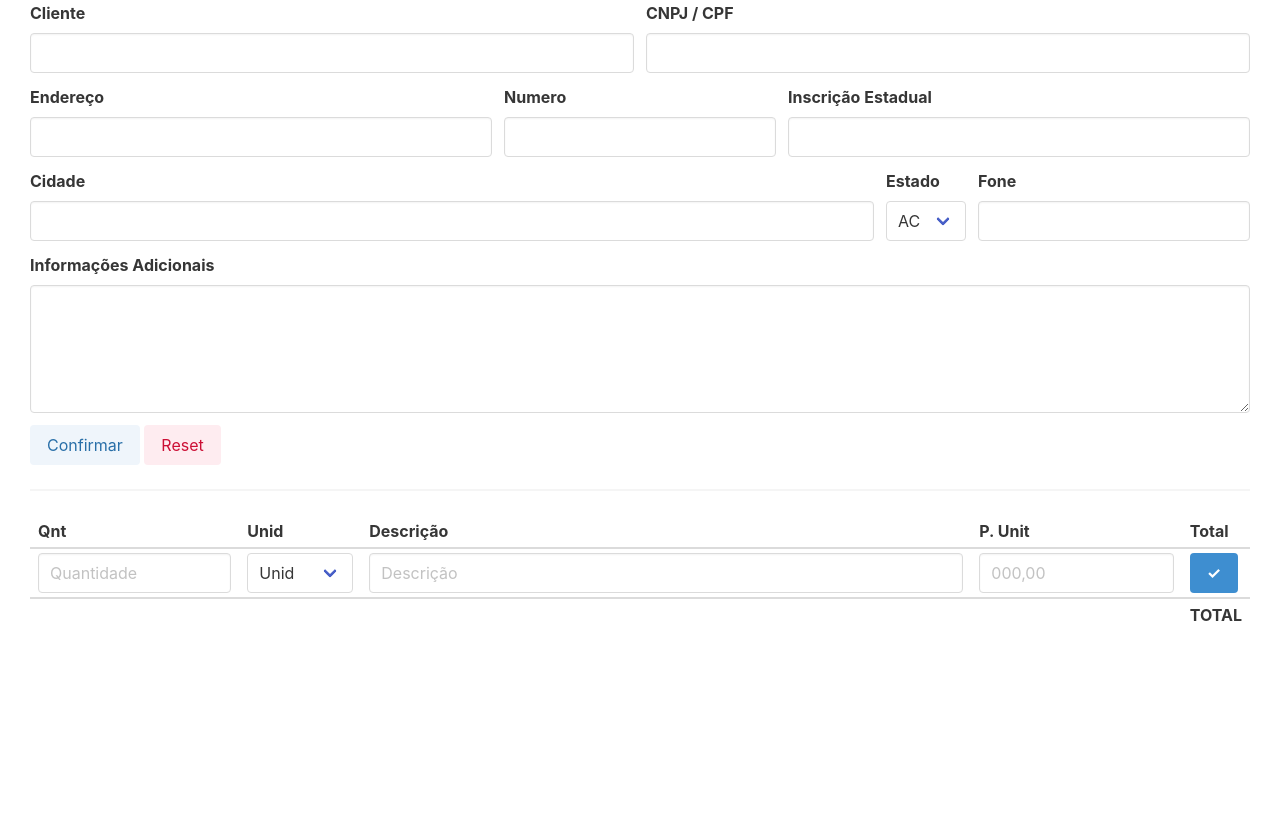
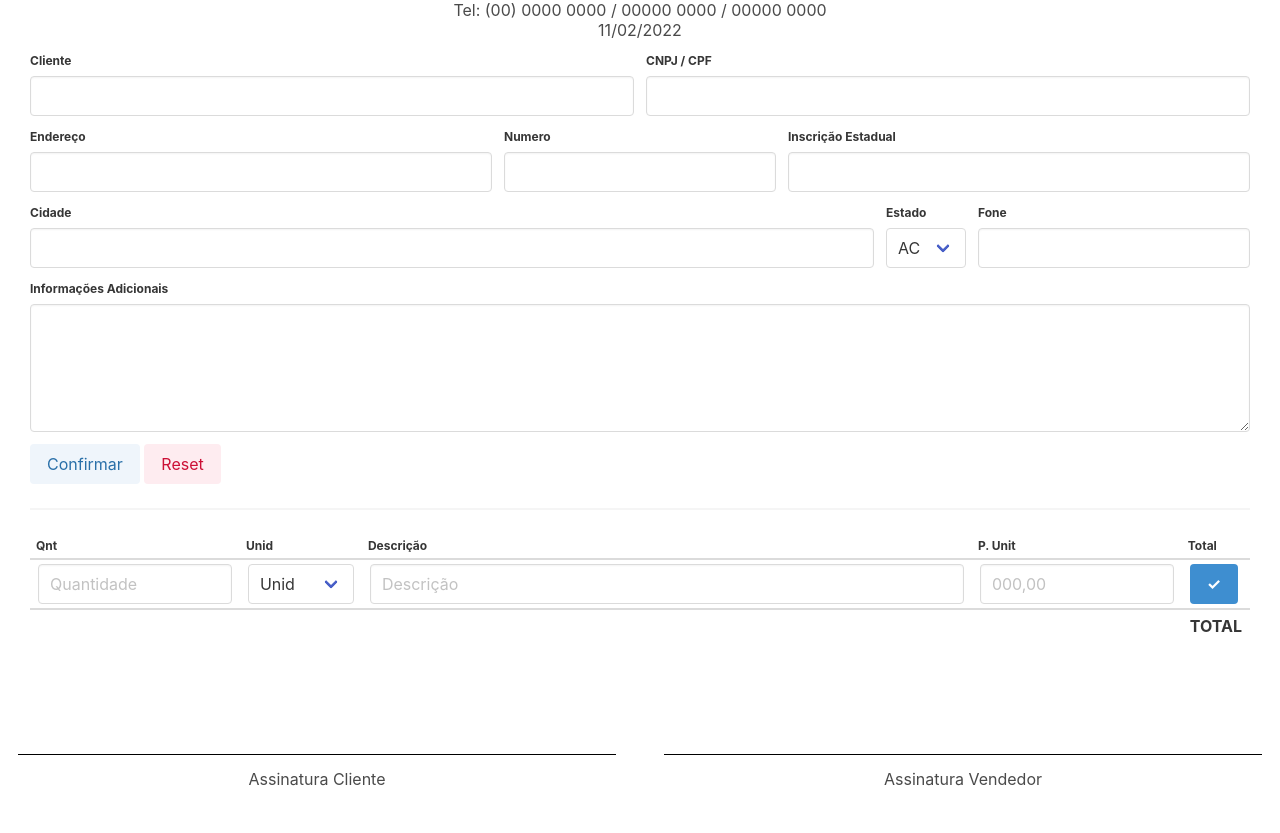
Before and after one commit to Hekxagonal/Orcamentos, an Electron app: page src/index.html in a window 1280 px wide. Shown: the part 118-951 px from the top of the page. Before the commit the page ends 800 px from the top, so only its background shows below. Drawn offline with Linux system fonts and the light colour scheme.

Commit message:
Fornt end finalizado v1.0

```diff
--- a/src/index.html
+++ b/src/index.html
@@ -7,50 +7,58 @@
     <link rel="stylesheet" href="../extra_modules/bulma.css" />
     <link rel="stylesheet" href="style.css" />
     <link href="print.css" media="print" rel="stylesheet" />
-    <title>Criar novo Orçamento</title>
+    <title>ORÇAMENTO</title>
   </head>
   <body>
     <div id="documentHead">
-      <p class="title">Criar novo documento</p>
-      <p id="date" class="subtitle"></p>
+      <section class='cabecario mb-3'>
+        <p class="title is-size-1">NOME DA EMPRESA</p>
+        <p style="margin-bottom: 0" class="subtitle is-size-4">
+          Slogan da Empresa
+        </p>
+        <p style="margin-bottom: 0" class="subtitle is-size-6">
+          Tel: (00) 0000 0000 / 00000 0000 / 00000 0000
+        </p>
+        <p id="date" class="subtitle is-size-6"></p>
+      </section>
       <form id="document-head" autocomplete="off">
         <div class="field is-grouped">
           <div class="control is-expanded switch">
-            <label class="label">Cliente</label>
+            <label class="label is-size-7">Cliente</label>
             <input type="text" class="input form-input" id="client" />
           </div>
 
           <div class="control is-expanded switch">
-            <label class="label">CNPJ / CPF</label>
+            <label class="label is-size-7">CNPJ / CPF</label>
             <input type="text" class="input form-input" id="cnpj" />
           </div>
         </div>
 
         <div class="field is-grouped">
           <div class="control is-expanded switch">
-            <label class="label">Endereço</label>
+            <label class="label is-size-7">Endereço</label>
             <input type="text" class="input" id="end" />
           </div>
 
           <div class="control switch">
-            <label class="label">Numero</label>
+            <label class="label is-size-7">Numero</label>
             <input type="text" class="input form-input" id="number" />
           </div>
 
           <div class="control is-expanded switch">
-            <label class="label">Inscrição Estadual</label>
+            <label class="label is-size-7">Inscrição Estadual</label>
             <input type="text" class="input form-input" id="IE" />
           </div>
         </div>
 
         <div class="field is-grouped">
           <div class="control is-expanded switch">
-            <label class="label">Cidade</label>
+            <label class="label is-size-7">Cidade</label>
             <input type="text" class="input form-input" id="city" />
           </div>
 
           <div class="control switch">
-            <label class="label">Estado</label>
+            <label class="label is-size-7">Estado</label>
             <span id="select" class="select form-input">
               <select class="input" id="state">
                 <option>AC</option>
@@ -83,15 +91,15 @@
           </div>
 
           <div class="control switch">
-            <label class="label">Fone</label>
+            <label class="label is-size-7">Fone</label>
             <input type="text" class="input form-input" id="phone" />
           </div>
         </div>
 
         <div class="field is-grouped">
           <div class="control is-expanded switch">
-            <label class="label">Informações Adicionais</label>
-           <textarea class='textarea input' id="IE"></textarea>
+            <label class="label is-size-7">Informações Adicionais</label>
+            <textarea class="textarea input" id="IE"></textarea>
           </div>
         </div>
 
@@ -110,7 +118,7 @@
     </div>
     <hr />
     <table class="table is-fullwidth is-narrow">
-      <thead>
+      <thead class='is-size-7'>
         <tr>
           <th>Qnt</th>
           <th>Unid</th>
@@ -120,7 +128,7 @@
         </tr>
       </thead>
 
-      <tbody id="prods"></tbody>
+      <tbody id="prods" class="is-size-7"></tbody>
 
       <tfoot>
         <tr>
@@ -134,21 +142,54 @@
 
       <tfoot class="hide-print">
         <tr>
-          <th><input id='qnt' step=".01" type="number" class="input" placeholder="Quantidade"></th>
-          <th><span class="select"><select id="unit">
-            <option>Unid</option>
-            <option>Metros</option>
-            <option>Kgs</option>
-            <option>Pct</option>
-          </select></span></th>
-          <th><input id="descri" type="text" class="input is-expanded" placeholder="Descrição"></th>
-          <th><input id="preco" type="number" step=".01" class="input" placeholder="000,00"></th>
-          <th><a class='button is-info' onclick="documentBody.addElement()" >&#10003;</a></th>
+          <th>
+            <input
+              id="qnt"
+              step=".01"
+              type="number"
+              class="input"
+              placeholder="Quantidade"
+            />
+          </th>
+          <th>
+            <span class="select"
+              ><select id="unit">
+                <option>Unid</option>
+                <option>Metros</option>
+                <option>Kgs</option>
+                <option>Pct</option>
+              </select></span
+            >
+          </th>
+          <th>
+            <input
+              id="descri"
+              type="text"
+              class="input is-expanded"
+              placeholder="Descrição"
+            />
+          </th>
+          <th>
+            <input
+              id="preco"
+              type="number"
+              step=".01"
+              class="input"
+              placeholder="000,00"
+            />
+          </th>
+          <th>
+            <a class="button is-info" onclick="documentBody.addElement()"
+              >&#10003;</a
+            >
+          </th>
         </tr>
       </tfoot>
-
     </table>
-
+    <div class="columns assinaturas">
+      <div class="column assinatura mr-5">Assinatura Cliente</div>
+      <div class="column assinatura ml-5">Assinatura Vendedor</div>
+    </div>
 
     <script src="../config.js"></script>
     <script src="./scripts/classes.js"></script>
--- a/src/print.css
+++ b/src/print.css
@@ -1,6 +1,8 @@
-body{
-    margin: 0;
+@page {
+    size: auto;   /* auto is the initial value */
+    margin: 0;  /* this affects the margin in the printer settings */
 }
+
 
 .documentHeadPainel{
     display: none;
@@ -13,3 +15,12 @@ body{
 .hide-print{
     display: none;
 }
+
+.assinatura{
+    text-align: center;
+    border-top: 1px solid black;
+}
+
+.assinaturas{
+    padding-top: 100px;
+}
--- a/src/style.css
+++ b/src/style.css
@@ -1,3 +1,4 @@
+
 body {
     margin: 30px
 }
@@ -5,3 +6,16 @@ body {
 .break-line {
     white-space: normal
 }
+
+.cabecario{
+    text-align: center;
+}
+
+.assinatura{
+    text-align: center;
+    border-top: 1px solid black;
+}
+
+.assinaturas{
+    padding-top: 100px;
+}
```
